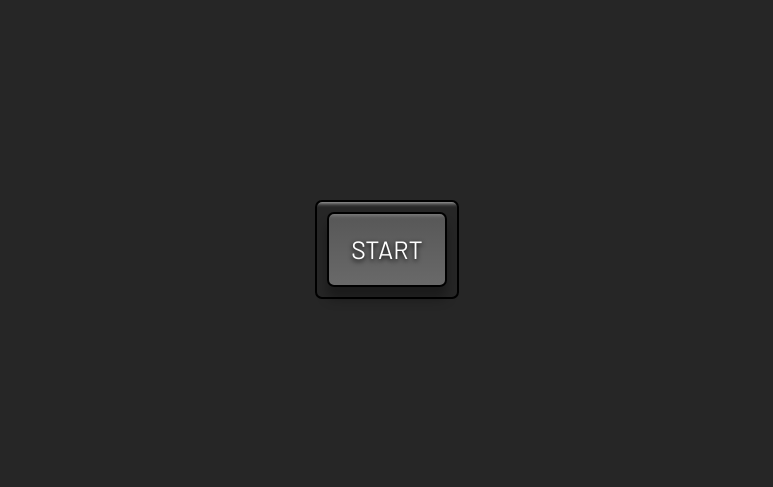
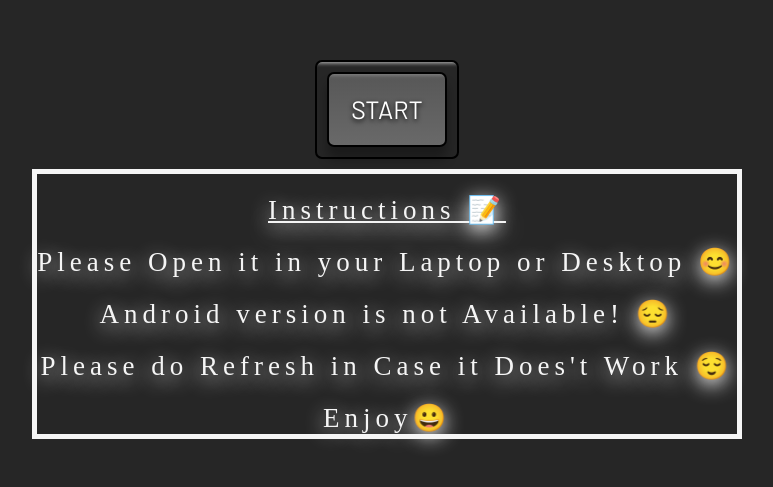
Before and after one commit to LakshyaRoy/Picture-in-picture-web-app, a plain HTML site: page index.html in a window 1280 px wide. Shown: the part 151-638 px from the top of the page, without its empty margins (253-1026 px from the left). Drawn offline with Linux system fonts and the light colour scheme.

Commit message:
changes in html and css only

```diff
--- a/index.html
+++ b/index.html
@@ -23,6 +23,14 @@
     <div class="button-container">
       <button id="button">START</button>
     </div>
+    <div class="text">
+      <p>Instructions 📝</p>
+      <p>Please Open it in your Laptop or Desktop 😊</p>
+
+      <p>Android version is not Available! 😔</p>
+      <p>Please do Refresh in Case it Does't Work 😌</p>
+      <p>Enjoy😀</p>
+    </div>
 
     <!-- script -->
     <script src="script.js"></script>
--- a/style.css
+++ b/style.css
@@ -9,6 +9,7 @@
 body {
   height: 100vh;
   display: flex;
+  flex-direction: column;
   justify-content: center;
   align-items: center;
   background-color: rgb(38, 38, 38);
@@ -45,3 +46,20 @@ button:active {
   transform: translateY(3px);
   box-shadow: 0 6px 6px 0 rgba(0, 0, 0, 0.3);
 }
+
+.text {
+  font-size: 27px;
+  color: whitesmoke;
+  font-weight: 400;
+  letter-spacing: 5px;
+  margin-top: 10px;
+  text-shadow: 0 5px 20px whitesmoke;
+  text-align: center;
+  border: 5px solid whitesmoke;
+}
+.text > p {
+  margin-top: 20px;
+}
+.text::first-line {
+  text-decoration: underline;
+}
```
